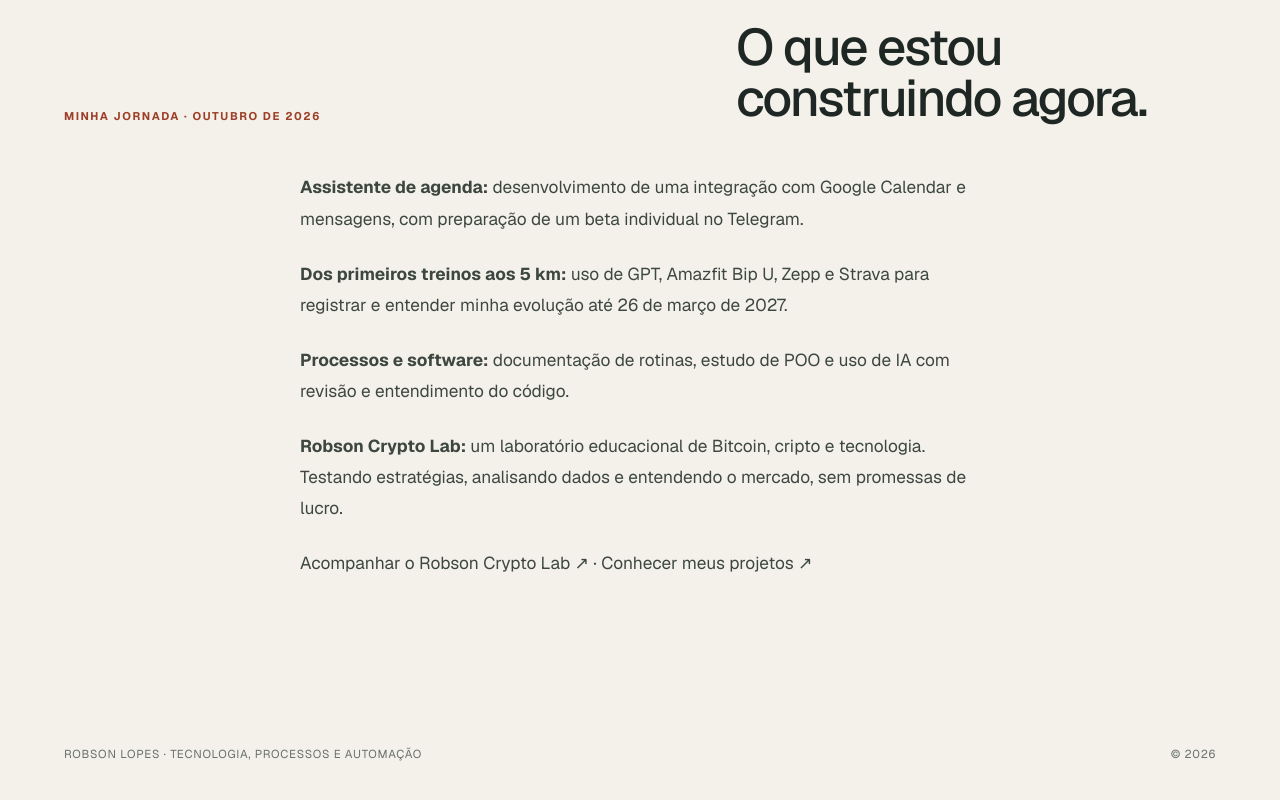
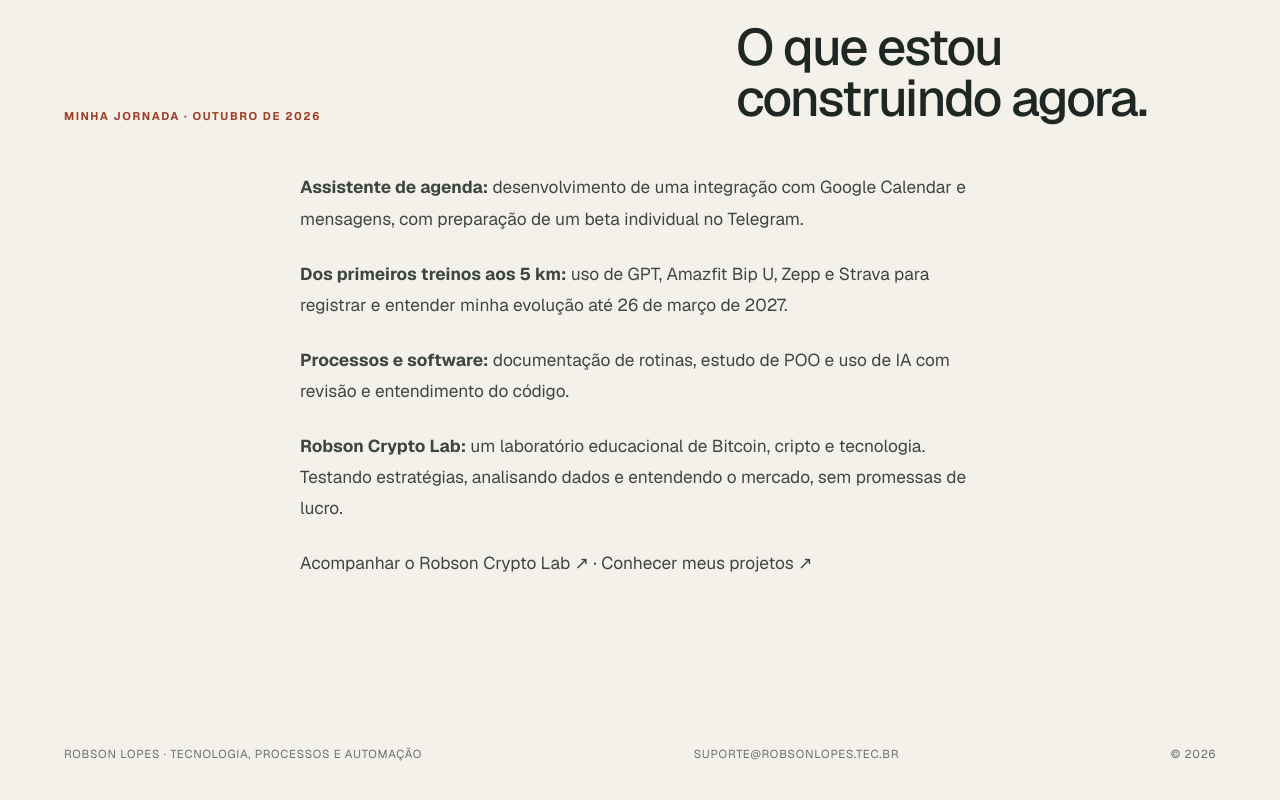
Before and after one commit to Jefferson-Robson/blog-robsonlopes, a Next.js app: page / in a window 1280 px wide. Shown: the part 2559-3359 px from the top of the page. Built offline with nearby package versions, Linux system fonts and the light colour scheme.

Commit message:
feat: adicionar e-mail profissional de suporte

```diff
--- a/src/app/page.tsx
+++ b/src/app/page.tsx
@@ -101,6 +101,7 @@ export default function Home() {
 
       <footer className="site-footer">
         <span>Robson Lopes · tecnologia, processos e automação</span>
+        <a href="mailto:suporte@robsonlopes.tec.br">suporte@robsonlopes.tec.br</a>
         <span>© 2026</span>
       </footer>
     </div>
```
